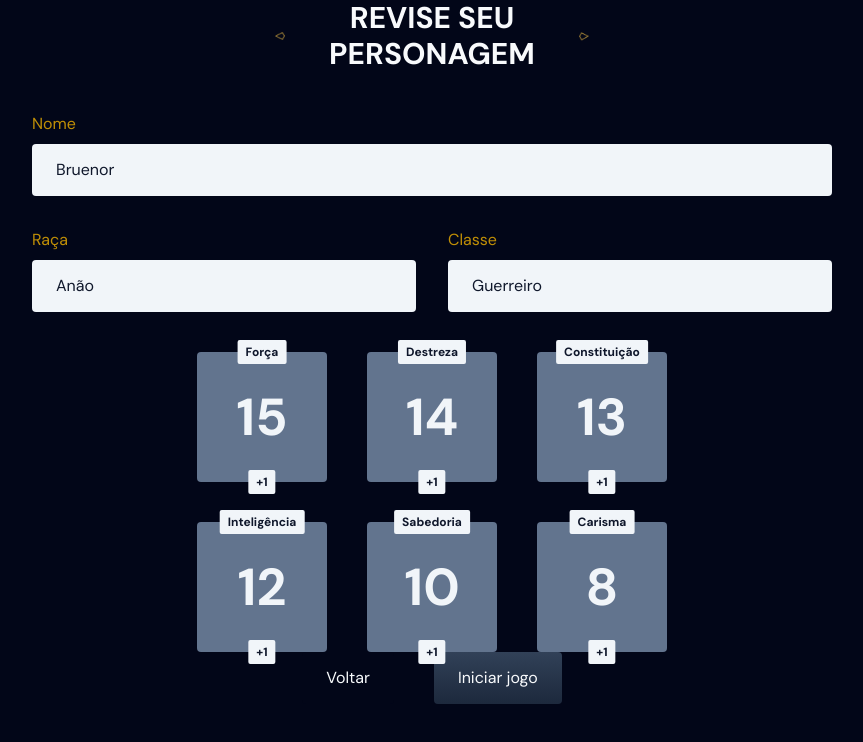
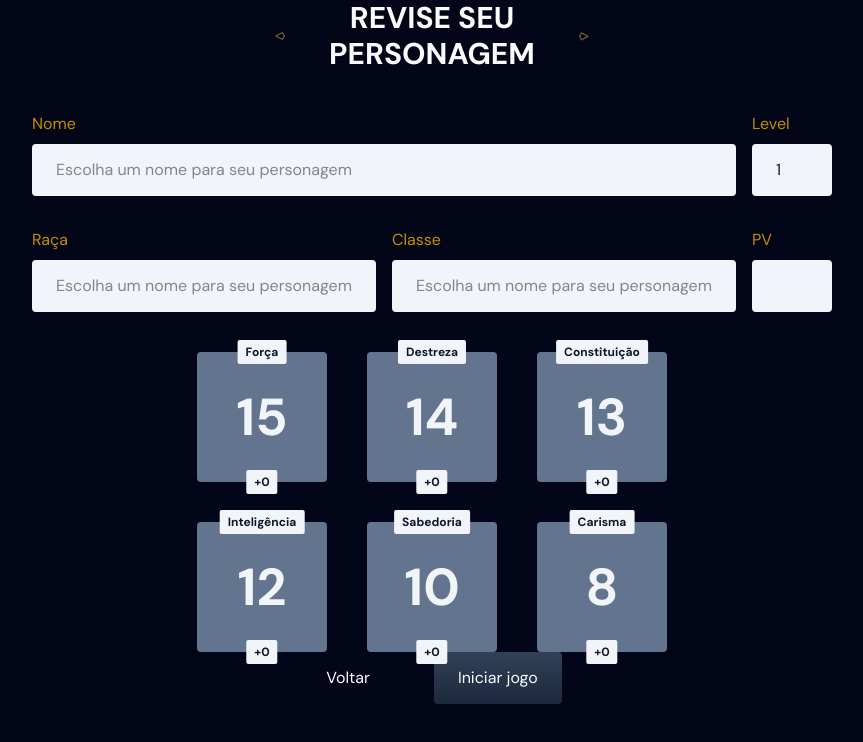
Before and after one commit to decioneto/rpg-mvp, a Next.js app: page /criar-personagem/revisar in a window 1280 px wide. Shown: the top 742 px of the page, without its empty margins (208-1071 px from the left). Built offline with nearby package versions, Linux system fonts and the light colour scheme.

Commit message:
fill review page

```diff
--- a/app/criar-personagem/revisar/page.tsx
+++ b/app/criar-personagem/revisar/page.tsx
@@ -1,40 +1,51 @@
+"use client";
+
+import { usePersonagemContext } from "@/context/PersonagemContext";
 import { Title } from "@/ui-components/Title";
 import Link from "next/link";
+
+export default function RevisarPage() {
+  const { name, race, classe, level, maxHp } = usePersonagemContext();
 
   const ATRIBUTOS = [
     {
       name: "Força",
+      code: "FOR",
       value: "15",
-    modifier: "+1",
+      modifier: "0",
     },
     {
       name: "Destreza",
+      code: "DES",
       value: "14",
-    modifier: "+1",
+      modifier: "0",
     },
     {
       name: "Constituição",
+      code: "CON",
       value: "13",
-    modifier: "+1",
+      modifier: "0",
     },
     {
       name: "Inteligência",
+      code: "INT",
       value: "12",
-    modifier: "+1",
+      modifier: "0",
     },
     {
       name: "Sabedoria",
+      code: "SAB",
       value: "10",
-    modifier: "+1",
+      modifier: "0",
     },
     {
       name: "Carisma",
+      code: "CAR",
       value: "8",
-    modifier: "+1",
+      modifier: "0",
     },
   ];
 
-export default function RevisarPage() {
   return (
     <>
       <div className="flex-4 flex items-center">
@@ -42,8 +53,8 @@ export default function RevisarPage() {
           <Title text="Revise seu personagem" />
 
           <div className="flex flex-col w-200 gap-8">
-            <div className="flex-1">
-              <div className="flex flex-col gap-2">
+            <div className="flex-1 flex gap-4">
+              <div className="flex flex-col gap-2 w-full">
                 <label htmlFor="nome" className="text-yellow-500/80">
                   Nome
                 </label>
@@ -51,13 +62,25 @@ export default function RevisarPage() {
                   id="nome"
                   placeholder="Escolha um nome para seu personagem"
                   className="px-6 py-3.5 bg-slate-100 outline-none rounded text-slate-900"
-                  defaultValue="Bruenor"
+                  defaultValue={name}
+                  readOnly
+                />
+              </div>
+              <div className="flex flex-col gap-2 w-full min-w-10 max-w-20">
+                <label htmlFor="level" className="text-yellow-500/80">
+                  Level
+                </label>
+                <input
+                  id="level"
+                  placeholder="Escolha um nome para seu personagem"
+                  className="px-6 py-3.5 bg-slate-100 outline-none rounded text-slate-900"
+                  defaultValue={level}
                   readOnly
                 />
               </div>
             </div>
-            <div className="flex flex-1 gap-8">
-              <div className="flex flex-1 flex-col gap-2">
+            <div className="flex flex-1 gap-4">
+              <div className="flex flex-1 flex-col gap-2 w-full">
                 <label htmlFor="nome" className="text-yellow-500/80">
                   Raça
                 </label>
@@ -65,11 +88,11 @@ export default function RevisarPage() {
                   id="nome"
                   placeholder="Escolha um nome para seu personagem"
                   className="px-6 py-3.5 bg-slate-100 outline-none rounded text-slate-900"
-                  defaultValue="Anão"
+                  defaultValue={race?.name}
                   readOnly
                 />
               </div>
-              <div className="flex flex-1 flex-col gap-2">
+              <div className="flex flex-1 flex-col gap-2 w-full">
                 <label htmlFor="nome" className="text-yellow-500/80">
                   Classe
                 </label>
@@ -77,7 +100,18 @@ export default function RevisarPage() {
                   id="nome"
                   placeholder="Escolha um nome para seu personagem"
                   className="px-6 py-3.5 bg-slate-100 outline-none rounded text-slate-900"
-                  defaultValue="Guerreiro"
+                  defaultValue={classe?.name}
+                  readOnly
+                />
+              </div>
+              <div className="flex flex-1 flex-col gap-2 w-full min-w-10 max-w-20">
+                <label htmlFor="pv" className="text-yellow-500/80">
+                  PV
+                </label>
+                <input
+                  id="pv"
+                  className="px-6 py-3.5 bg-slate-100 outline-none rounded text-slate-900"
+                  defaultValue={maxHp}
                   readOnly
                 />
               </div>
@@ -93,10 +127,17 @@ export default function RevisarPage() {
                   {item.name}
                 </div>
                 <div className="text-slate-100 font-bold text-[52px]">
-                  {item.value}
+                  {Number(item.value) +
+                    (race?.racesModifier?.find(
+                      (modifier) => modifier.attribute === item.code,
+                    )?.value ?? 0)}
                 </div>
-                <div className="text-xs font-bold text-slate-900 slate-900 py-1 px-2 bg-slate-100 rounded-[2px] absolute bottom-0 left-1/2 transform translate-y-1/2 -translate-x-1/2">
-                  {item.modifier}
+                <div className="text-xs font-bold text-slate-900 py-1 px-2 bg-slate-100 rounded-[2px] absolute bottom-0 left-1/2 transform translate-y-1/2 -translate-x-1/2">
+                  {`+${
+                    race?.racesModifier?.find(
+                      (modifier) => modifier.attribute === item.code,
+                    )?.value ?? "0"
+                  }`}
                 </div>
               </div>
             ))}
--- a/context/PersonagemContext/index.tsx
+++ b/context/PersonagemContext/index.tsx
@@ -12,7 +12,7 @@ type PersonagemContextProps = {
   classe: ClasseDTO | undefined;
   setClasse: React.Dispatch<React.SetStateAction<ClasseDTO | undefined>>;
   level?: number;
-  setLevel: React.Dispatch<React.SetStateAction<number | undefined>>;
+  setLevel: React.Dispatch<React.SetStateAction<number>>;
   maxHp?: number;
   setMaxHp: React.Dispatch<React.SetStateAction<number | undefined>>;
   currentHp?: number;
@@ -40,7 +40,7 @@ export function PersonagemContextProvider({
   const [name, setName] = useState("");
   const [race, setRace] = useState<RaceDTO | undefined>(undefined);
   const [classe, setClasse] = useState<ClasseDTO | undefined>(undefined);
-  const [level, setLevel] = useState<number | undefined>(undefined);
+  const [level, setLevel] = useState<number>(1);
   const [maxHp, setMaxHp] = useState<number | undefined>(undefined);
   const [currentHp, setCurrentHp] = useState<number | undefined>(undefined);
 
```
Lines whose indentation alone changed are shown as unchanged.
